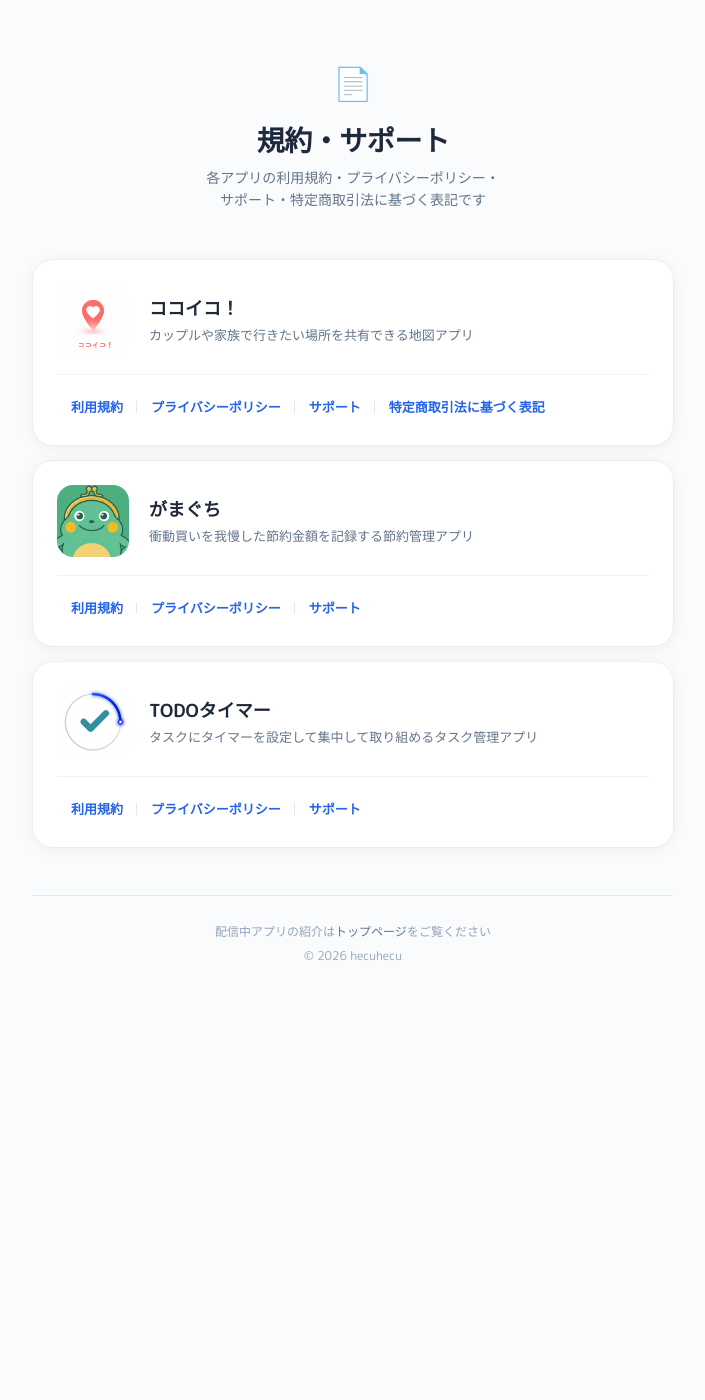
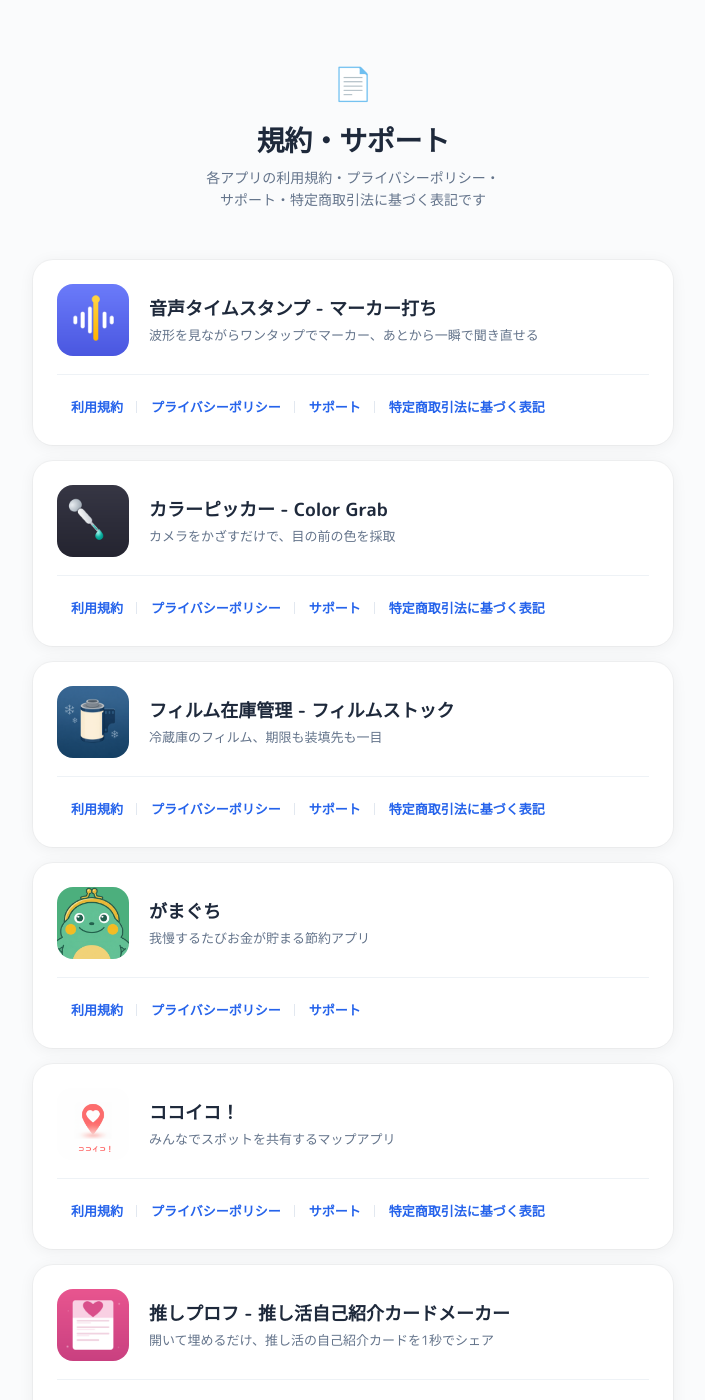
Before and after one commit to hecuhecu/hecuhecu.github.io, a Jekyll site: the page built from apps/index.html, in a window 1280 px wide and 1400 px high. Shown: the whole window, without its empty margins (287-992 px from the left). Built offline with Jekyll 4.4.1, drawn with Linux system fonts in a browser that asks for light colours; some of the changed text lies outside the part shown.

Commit message:
アプリ一覧を更新: /apps/はapp layoutページから自動生成、トップにカラーピッカー追加
- apps/index.html のカード一覧をハードコードから site.pages(layout:app)のLiquidループに変更
- トップページにストア公開済みのカラーピッカー - Grab のカードを追加(未公開4本はストアリンクが無効なため公開後に追加)

Co-Authored-By: Claude Fable 5 <noreply@anthropic.com>

```diff
--- a/apps/index.html
+++ b/apps/index.html
@@ -190,57 +190,28 @@ sitemap: false
   </div>
 
   <div class="apps">
+    {%- assign app_pages = site.pages | where: "layout", "app" | where: "published_app", true | sort: "slug" %}
+    {%- for app in app_pages %}
     <div class="app-card">
       <div class="app-head">
         <div class="app-icon">
-          <img src="/icon_cocoico.png" alt="ココイコ！">
+          <a href="/apps/{{ app.slug }}/"><img src="{{ app.icon }}" alt="{{ app.app_name }}"></a>
         </div>
         <div class="app-info">
-          <div class="app-name">ココイコ！</div>
-          <div class="app-tagline">カップルや家族で行きたい場所を共有できる地図アプリ</div>
+          <div class="app-name"><a href="/apps/{{ app.slug }}/" style="color: inherit; text-decoration: none;">{{ app.app_name }}</a></div>
+          <div class="app-tagline">{{ app.tagline }}</div>
         </div>
       </div>
       <div class="app-links">
-        <a href="/apps/kokoiko/terms/">利用規約</a>
-        <a href="/apps/kokoiko/privacy/">プライバシーポリシー</a>
-        <a href="/apps/kokoiko/support/">サポート</a>
-        <a href="/apps/kokoiko/tokushoho/">特定商取引法に基づく表記</a>
+        <a href="/apps/{{ app.slug }}/terms/">利用規約</a>
+        <a href="/apps/{{ app.slug }}/privacy/">プライバシーポリシー</a>
+        <a href="/apps/{{ app.slug }}/support/">サポート</a>
+        {%- if app.tokushoho != false %}
+        <a href="/apps/{{ app.slug }}/tokushoho/">特定商取引法に基づく表記</a>
+        {%- endif %}
       </div>
     </div>
-
-    <div class="app-card">
-      <div class="app-head">
-        <div class="app-icon">
-          <img src="/icon_gamaguchi.png" alt="がまぐち">
-        </div>
-        <div class="app-info">
-          <div class="app-name">がまぐち</div>
-          <div class="app-tagline">衝動買いを我慢した節約金額を記録する節約管理アプリ</div>
-        </div>
-      </div>
-      <div class="app-links">
-        <a href="/apps/gamaguchi/terms/">利用規約</a>
-        <a href="/apps/gamaguchi/privacy/">プライバシーポリシー</a>
-        <a href="/apps/gamaguchi/support/">サポート</a>
-      </div>
-    </div>
-
-    <div class="app-card">
-      <div class="app-head">
-        <div class="app-icon">
-          <img src="/icon_todo.png" alt="TODOタイマー">
-        </div>
-        <div class="app-info">
-          <div class="app-name">TODOタイマー</div>
-          <div class="app-tagline">タスクにタイマーを設定して集中して取り組めるタスク管理アプリ</div>
-        </div>
-      </div>
-      <div class="app-links">
-        <a href="/apps/todo-timer/terms/">利用規約</a>
-        <a href="/apps/todo-timer/privacy/">プライバシーポリシー</a>
-        <a href="/apps/todo-timer/support/">サポート</a>
-      </div>
-    </div>
+    {%- endfor %}
   </div>
 
   <div class="footer">
```
Also changed, not shown: index.html (+13 -0 lines).
